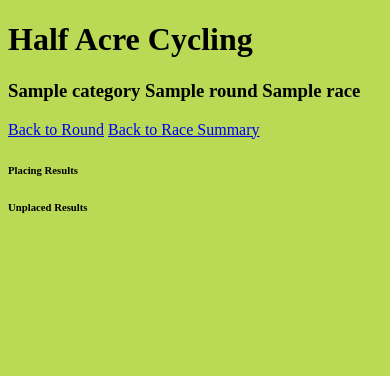
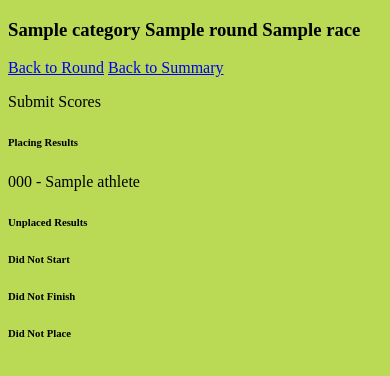
Before and after one commit to Half-Acre-Cycling/hac-django, a Django app: page /categories/1/round/1/race/1/demo/ in a window 390 px wide. Shown: the top 376 px of the page. Run offline with Django 4.2, Linux system fonts and the light colour scheme; tables that the repository leaves empty hold one stand-in row (values such as "Sample post"); style sheets or scripts are compiled from the project's sources; some libraries are stand-ins or nearby versions.

Commit message:
condensed display to minimize scrolling while scoring on mobile devices

```diff
--- a/hac/eliminator/templates/demo.html
+++ b/hac/eliminator/templates/demo.html
@@ -1,40 +1,32 @@
 {% extends 'layout.html' %}
 {% block title %}Eliminator Races{% endblock title %}
 {% block content %}
-<main>
-    <h1>Half Acre Cycling</h1>
+<main class="scoring">
     <h3>{{ category.title }} {{round.title}} {{ race.title }}</h3>
-    <a href="/categories/{{category.id}}/round/{{round.id}}">Back to Round</a>
-    <a href="/categories/{{category.id}}/round/{{round.id}}/race/{{race.id}}">Back to Race Summary</a>
 
+    <div class="button-container">
+        <a href="/categories/{{category.id}}/round/{{round.id}}" class="half">Back to Round</a>
+        <a href="/categories/{{category.id}}/round/{{round.id}}/race/{{race.id}}" class="half">Back to Summary</a>
+        <p class="button">Submit Scores</p>
+    </div>
+    <div class="scoring-container">
+        <div>
             <!-- placed results -->
             <h6>Placing Results</h6>
             <div class="sort-zone" id="placing_results">
-
+                {% for race_result in race_results|dictsort:'place' %}
+                {% if race_result.is_placing %}
+                    <div class="rider" draggable="true">
+                        <div class="header">{{race_result.athlete.bib_number}} - {{race_result.athlete.name}}</div>
                     </div>
-    <!-- <ul class="race-list"> -->
-        <!-- {% for race_result in race_results|dictsort:'place' %}
-        {% if race_result.is_placing %}
-        <li>
+                {% endif %}
+                {% endfor %}
+            </div></div>
         <div>
-                <p>{{ race_result.athlete.name }} <strong>Bib: {{race_result.athlete.bib_number}}</strong></p>
-                <form action="" method="POST">
-                    {% csrf_token %}
-                    <input type="text" name="id" id="id" value="{{race_result.id}}" style="display:none;">
-                    <input type="text" name="place" id="place" value="{{race_result.place}}">
-                    <input type="submit" value="Update Place">
-                </form>
-            </div>
-        </li>
-        {% endif %}
-        {% endfor %} -->
-    <!-- </ul> -->
             <!-- unplaced results -->
             <h6>Unplaced Results</h6>
             <!-- <ul class="race-list"> -->
             <div class="sort-zone" id="unplaced_riders">
-
-
                 {% for race_result in race_results|dictsort:'place' %}
                 {% if race_result.place == '' %}
                     <div class="rider" draggable="true">
@@ -43,83 +35,40 @@
                 {% endif %}
                 {% endfor %}
             </div>
-    <!-- </ul> -->
             <!-- DNS -->
-    <!-- <h6>Did Not Start</h6>
-    <ul class="race-list">
+            <h6>Did Not Start</h6>
+            <div class="sort-zone" id="dns_riders">
                 {% for race_result in race_results %}
                 {% if race_result.place == 'dns' %}
-        <li>
-            <div>
-                <p>{{ race_result.athlete.name }} <strong>Bib: {{race_result.athlete.bib_number}}</strong></p>
-                <form action="" method="POST">
-                    {% csrf_token %}
-                    <input type="text" name="id" id="id" value="{{race_result.id}}" style="display:none;">
-                    <input type="text" name="place" id="place" value="{{race_result.place}}">
-                    <input type="submit" value="Update Place">
-                </form>
+                    <div class="rider" draggable="true">
+                        <div class="header">{{race_result.athlete.bib_number}} - {{race_result.athlete.name}}</div>
                     </div>
-        </li>
                 {% endif %}
                 {% endfor %}
-    </ul> -->
+            </div>
             <!-- DNF -->
-    <!-- <h6>Did Not Finish</h6>
-    <ul class="race-list">
+            <h6>Did Not Finish</h6>
+            <div class="sort-zone" id="dnf_riders">
                 {% for race_result in race_results %}
                 {% if race_result.place == 'dnf' %}
-        <li>
-            <div>
-                <p>{{ race_result.athlete.name }} <strong>Bib: {{race_result.athlete.bib_number}}</strong></p>
-                <form action="" method="POST">
-                    {% csrf_token %}
-                    <input type="text" name="id" id="id" value="{{race_result.id}}" style="display:none;">
-                    <input type="text" name="place" id="place" value="{{race_result.place}}">
-                    <input type="submit" value="Update Place">
-                </form>
+                    <div class="rider" draggable="true">
+                        <div class="header">{{race_result.athlete.bib_number}} - {{race_result.athlete.name}}</div>
                     </div>
-        </li>
                 {% endif %}
                 {% endfor %}
-    </ul> -->
+            </div>
             <!-- DQ -->
-    <!-- <h6>Disqualified</h6>
-    <ul class="race-list">
+            <h6>Did Not Place</h6>
+            <div class="sort-zone" id="dnp_riders">
                 {% for race_result in race_results %}
-        {% if race_result.place == 'dq' %}
-        <li>
-            <div>
-                <p>{{ race_result.athlete.name }} <strong>Bib: {{race_result.athlete.bib_number}}</strong></p>
-                <form action="" method="POST">
-                    {% csrf_token %}
-                    <input type="text" name="id" id="id" value="{{race_result.id}}" style="display:none;">
-                    <input type="text" name="place" id="place" value="{{race_result.place}}">
-                    <input type="submit" value="Update Place">
-                </form>
+                {% if race_result.place == 'dnp' %}
+                    <div class="rider" draggable="true">
+                        <div class="header">{{race_result.athlete.bib_number}} - {{race_result.athlete.name}}</div>
                     </div>
-        </li>
                 {% endif %}
                 {% endfor %}
-    </ul> -->
-    <!-- DNP -->
-    <!-- <h6>Did Not Place</h6>
-    <ul class="race-list">
-        {% for race_result in race_results %}
-        {% if race_result.place == 'dnp' %}
-        <li>
-            <div>
-                <p>{{ race_result.athlete.name }}</p>
-                <form action="" method="POST">
-                    {% csrf_token %}
-                    <input type="text" name="id" id="id" value="{{race_result.id}}" style="display:none;">
-                    <input type="text" name="place" id="place" value="{{race_result.place}}">
-                    <input type="submit" value="Update Place">
-                </form>
             </div>
-        </li>
-        {% endif %}
-        {% endfor %}
-    </ul> -->
-
+        </div>
+    </div>
 </main>
 {% endblock %}
```
Also changed, not shown: hac/eliminator/static/eliminator/style.scss (+38 -0 lines). Lines whose indentation alone changed are shown as unchanged.
